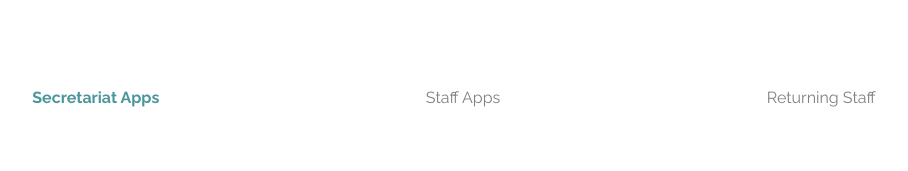
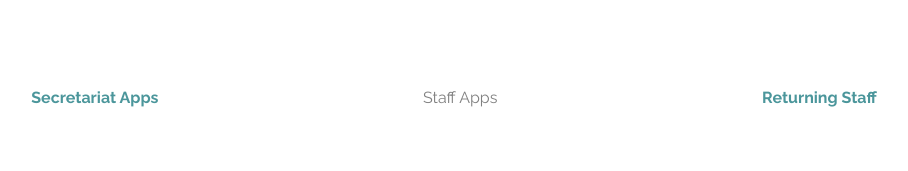
Before and after one commit to oklex/richmun-interim-site, a React (Create React App) app: page / in a window 1280 px wide. Shown: the part 452-623 px from the top of the page, without its empty margins (186-1094 px from the left). Built offline with nearby package versions, Linux system fonts and the light colour scheme.

Commit message:
added returning staff link

```diff
--- a/src/containers/Home/Home.tsx
+++ b/src/containers/Home/Home.tsx
@@ -65,11 +65,13 @@ class Home extends React.Component<{},IHomeState>{
 						>
 							<p data-tip="not available yet">Staff Apps</p>
 						</div>
-						<div
+						{/* <div
 							className="linkBtn"
 						>
 							<p data-tip="not available yet">Returning Staff</p>
-						</div>
+						</div> */}
+						<RedirectLink link='/returning-staff' delay={1000} externalLink={false}>
+							<p data-tip="">Returning Staff</p></RedirectLink>
 					</div>
 					<div className="copyright">updated: 06-01-2020  |  copyright@richmun2020</div>
 				</div>
```
